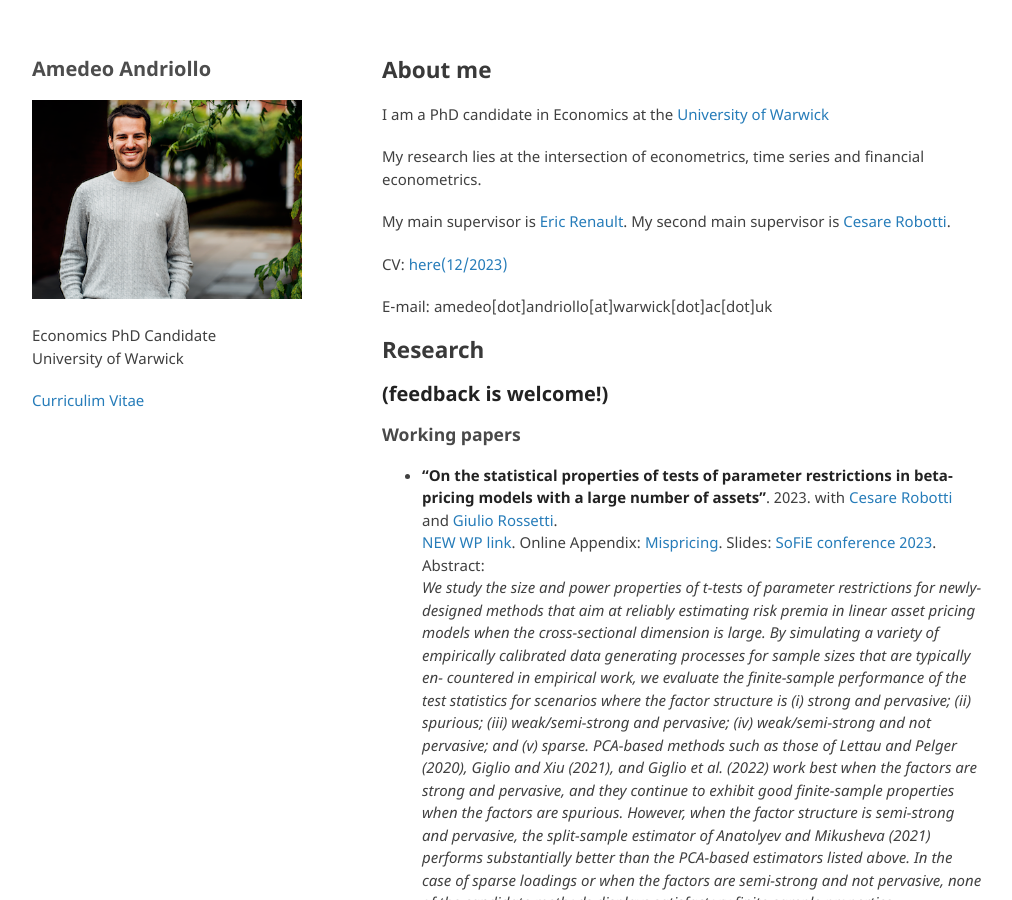
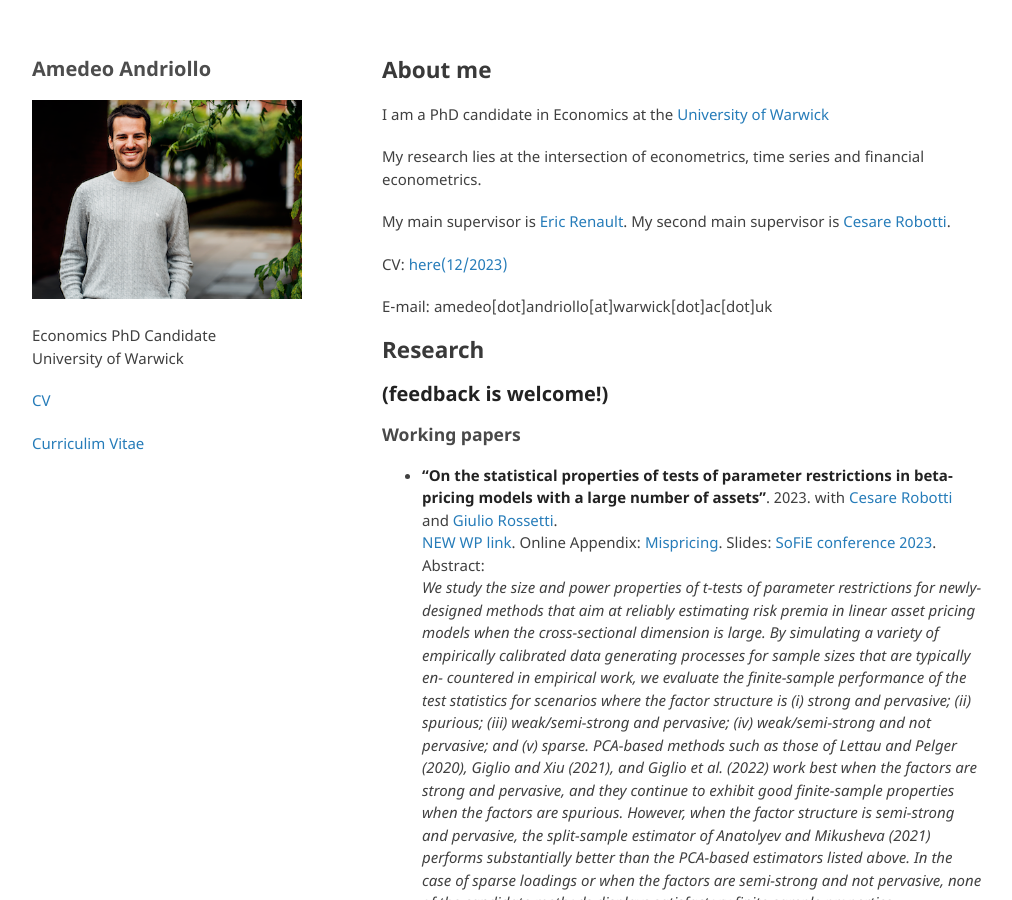
Before and after one commit to amandri/amandri.github.io, a Jekyll site: the page built from index.md, in a window 1280 px wide and 900 px high. Shown: the whole window, without its empty margins (133-1145 px from the left). Built offline with Jekyll 4.4.1, drawn with Linux system fonts in a browser that asks for light colours; the repository's description, which GitHub fills in, is left out; our own code applies the rules of GitHub Pages for plain Markdown files.

Commit message:
Update default.html

```diff
--- a/_layouts/default.html
+++ b/_layouts/default.html
@@ -30,7 +30,9 @@
 
 	<p class="view">Economics PhD Candidate<br> University of Warwick</p>
 
-    <p class="view"> <a href="https://www.dropbox.com/scl/fi/6jtg0a47pafdlp4orx86w/cv_andriollo.pdf?rlkey=5gfnd3lx8vr45eur8cctkcowk&dl=0">Curriculim Vitae</a> </p>
+	<p class="view">  <a href="href="https://www.dropbox.com/scl/fi/6jtg0a47pafdlp4orx86w/cv_andriollo.pdf?rlkey=5gfnd3lx8vr45eur8cctkcowk&dl=0">CV</a> </p>
+
+        <p class="view">  <a href="https://www.dropbox.com/scl/fi/6jtg0a47pafdlp4orx86w/cv_andriollo.pdf?rlkey=5gfnd3lx8vr45eur8cctkcowk&dl=0">Curriculim Vitae</a> </p>
 
       </header>
       <section>
```
